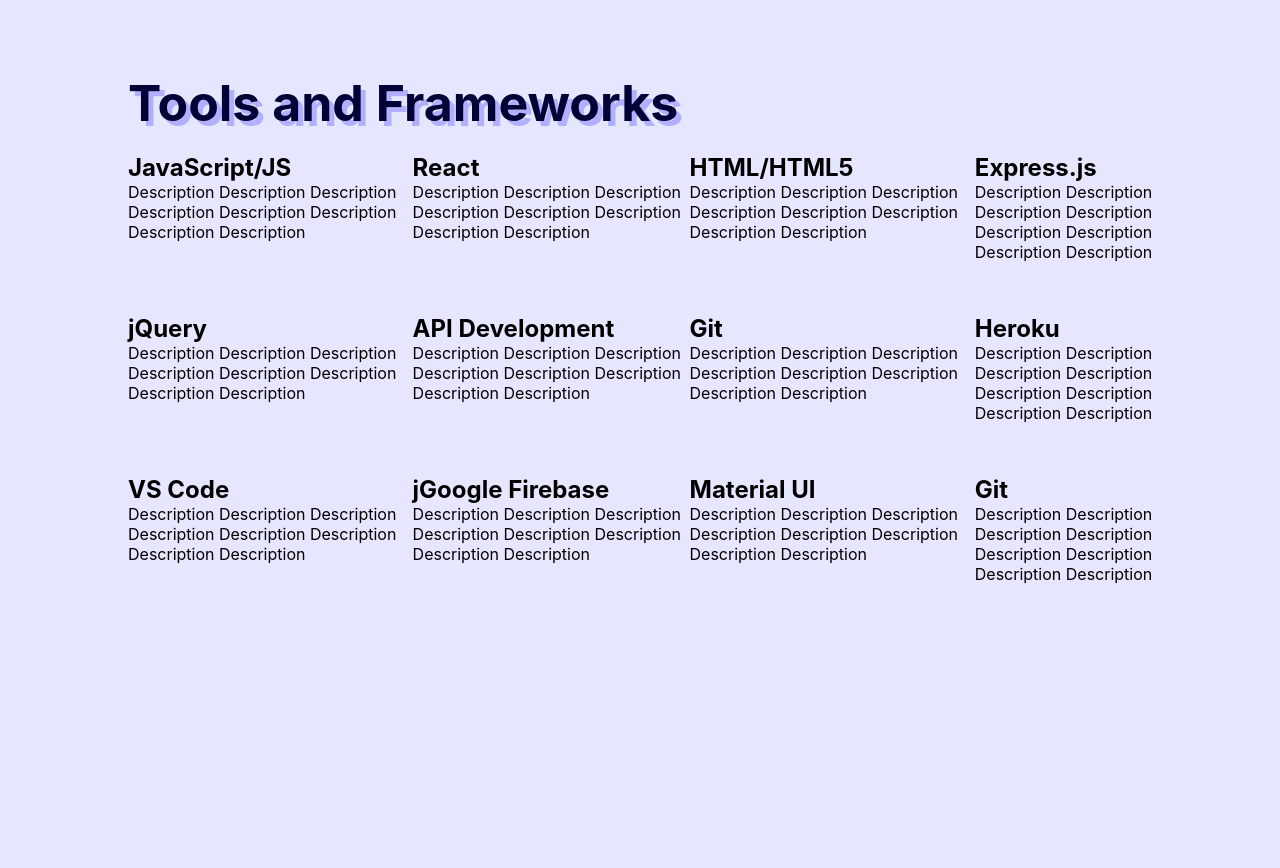
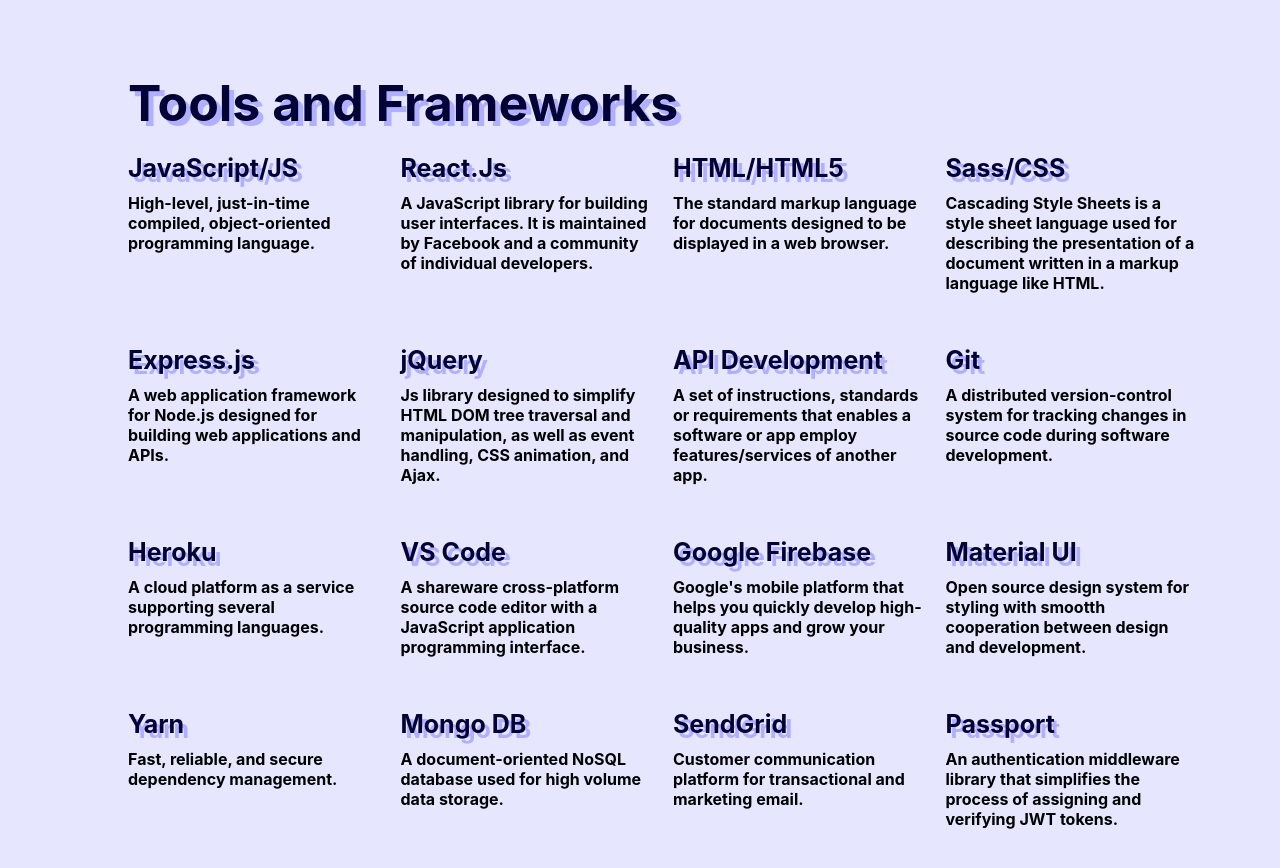
Before and after one commit to oscarporfer/oscarp_portfolio_page, a React (Create React App) app: page / in a window 1280 px wide. Shown: the part 580-1448 px from the top of the page. Before the commit the page ends 1232 px from the top, so only its background shows below. Built offline with nearby package versions, Linux system fonts and the light colour scheme.

Commit message:
Latest Update

```diff
--- a/src/App.js
+++ b/src/App.js
@@ -1,17 +1,23 @@
 import "./App.css";
 import React from "react";
-import { BrowserRouter as Router, Route } from "react-router-dom";
+import { BrowserRouter as Router, Switch, Route } from "react-router-dom";
 import Header from "./Header";
-import Home from "./Home"
-
+import Home from "./Home";
+import Projects from "./Projects";
 
 function App() {
   return (
     <Router>
-      <Route path="/">
-        <Header/>
-        <Home/>
-      </Route>
+      <Switch>
+        <Route path="/">
+          <Header />
+          <Home />
+        </Route>
+        <Route path="/projects">
+          <Header />
+          <Projects />
+        </Route>
+      </Switch>
     </Router>
   );
 }
--- a/src/Header.js
+++ b/src/Header.js
@@ -6,8 +6,8 @@ const Header = () => {
   return (
     <nav className="header">
         <div className="header__links">
-          <Link>Oscar Portes</Link>
-          <Link>Projects</Link>
+          <Link to="/">Oscar Portes</Link>
+          <Link to="/projects">Projects</Link>
           <Link>Services</Link>
           <Link>About</Link>
           <Link>Resume</Link>
--- a/src/Home.css
+++ b/src/Home.css
@@ -81,7 +81,20 @@
 }
 
 .home__skills__list > article {
-  flex: 200px;
+  width: 250px;
   padding-top: 20px;
   padding-bottom: 30px;
 }
+
+.home__skills__list > article > h2 {
+  font-size: 25px;
+  color:  rgb(2, 2, 54);
+  font-weight: bolder;
+  text-shadow: 5px 5px 0 rgb(95 95 255 / 40%);
+}
+
+.home__skills__list > article > p {
+  font-weight: bold;
+  padding-top: 10px;
+
+}
--- a/src/Home.js
+++ b/src/Home.js
@@ -21,51 +21,67 @@ const Home = () => {
       <div className="home__skills__list">
        <article>
          <h2>JavaScript/JS</h2>
-         <p>Description Description Description Description Description Description Description Description</p>
+         <p>High-level, just-in-time compiled, object-oriented programming language.</p>
        </article>
        <article>
-         <h2>React</h2>
-         <p>Description Description Description Description Description Description Description Description</p>
+         <h2>React.Js</h2>
+         <p>A JavaScript library for building user interfaces. It is maintained by Facebook and a community of individual developers.</p>
        </article>
        <article>
          <h2>HTML/HTML5</h2>
-         <p>Description Description Description Description Description Description Description Description</p>
+         <p>The standard markup language for documents designed to be displayed in a web browser.</p>
+       </article>
+       <article>
+         <h2>Sass/CSS</h2>
+         <p>Cascading Style Sheets is a style sheet language used for describing the presentation of a document written in a markup language like HTML.</p>
        </article>
        <article>
          <h2>Express.js</h2>
-         <p>Description Description Description Description Description Description Description Description</p>
+         <p>A web application framework for Node.js designed for building web applications and APIs.</p>
        </article>
        <article>
          <h2>jQuery</h2>
-         <p>Description Description Description Description Description Description Description Description</p>
+         <p>Js library designed to simplify HTML DOM tree traversal and manipulation, as well as event handling, CSS animation, and Ajax.</p>
        </article>
        <article>
          <h2>API Development</h2>
-         <p>Description Description Description Description Description Description Description Description</p>
+         <p>A set of instructions, standards or requirements that enables a software or app employ features/services of another app.</p>
        </article>
        <article>
          <h2>Git</h2>
-         <p>Description Description Description Description Description Description Description Description</p>
+         <p>A distributed version-control system for tracking changes in source code during software development.</p>
        </article>
        <article>
          <h2>Heroku</h2>
-         <p>Description Description Description Description Description Description Description Description</p>
+         <p>A cloud platform as a service supporting several programming languages.</p>
        </article>
        <article>
          <h2>VS Code</h2>
-         <p>Description Description Description Description Description Description Description Description</p>
+         <p>A shareware cross-platform source code editor with a JavaScript application programming interface.</p>
        </article>
        <article>
-         <h2>jGoogle Firebase</h2>
-         <p>Description Description Description Description Description Description Description Description</p>
+         <h2>Google Firebase</h2>
+         <p>Google's mobile platform that helps you quickly develop high-quality apps and grow your business.</p>
        </article>
        <article>
          <h2>Material UI</h2>
-         <p>Description Description Description Description Description Description Description Description</p>
+         <p>Open source design system for styling with smootth cooperation between design and development.</p>
        </article>
        <article>
-         <h2>Git</h2>
-         <p>Description Description Description Description Description Description Description Description</p>
+         <h2>Yarn</h2>
+         <p>Fast, reliable, and secure dependency management.</p>
+       </article>
+       <article>
+         <h2>Mongo DB</h2>
+         <p>A document-oriented NoSQL database used for high volume data storage.</p>
+       </article>
+       <article>
+         <h2>SendGrid</h2>
+         <p>Customer communication platform for transactional and marketing email.</p>
+       </article>
+       <article>
+         <h2>Passport</h2>
+         <p>An authentication middleware library that simplifies the process of assigning and verifying JWT tokens.</p>
        </article>
       </div>
     </div>
--- /dev/null
+++ b/src/Projects.js
@@ -0,0 +1,12 @@
+import React from 'react'
+import './Projects.css'
+
+const Projects = () => {
+  return (
+    <div>
+      Oscar
+    </div>
+  )
+}
+
+export default Projects
```
Also changed, not shown: src/Projects.css (added).
